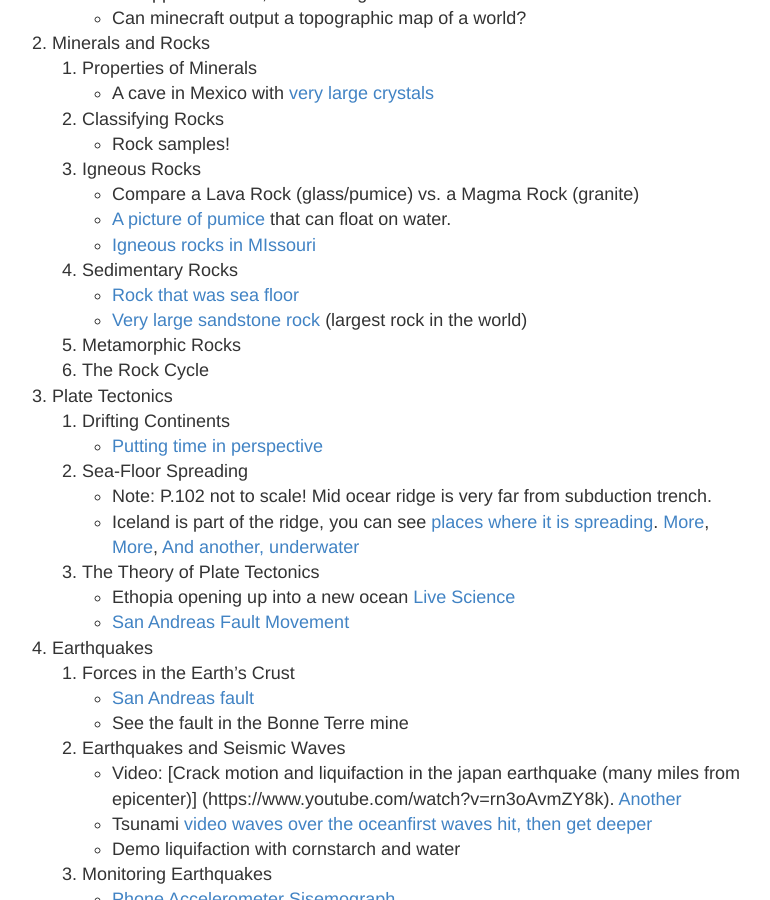
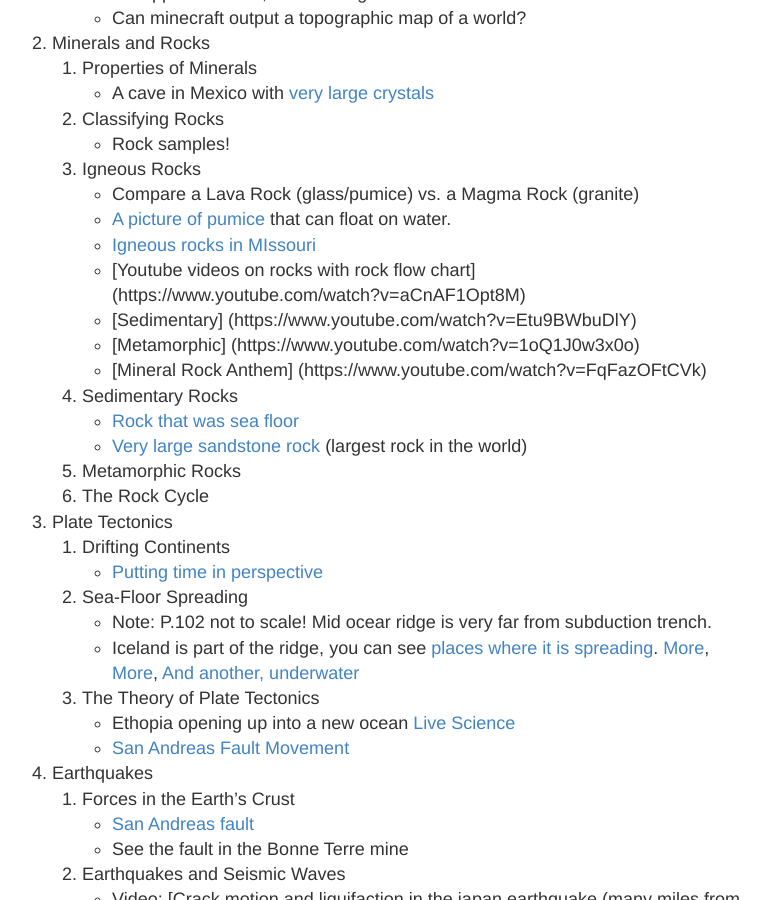
Before and after one commit to ctkstl/earth_science, a Jekyll site: the page built from resources.md, in a window 1280 px wide and 900 px high, scrolled down 1770 px. Shown: the whole window, without its empty margins (258-1028 px from the left). Built offline with Jekyll 4.4.1, drawn with Linux system fonts in a browser that asks for light colours; Markdown is read by kramdown in place of the engine named in the settings.

Commit message:
added youtube rock videos

```diff
--- a/resources.md
+++ b/resources.md
@@ -36,6 +36,11 @@ permalink: /resources/
         *   Compare a Lava Rock (glass/pumice) vs. a Magma Rock (granite)
         *   [A picture of pumice](http://epod.usra.edu/blog/2015/06/encore-reticulite.html) that can float on water.
         *   [Igneous rocks in MIssouri](http://dnr.mo.gov/geology/docs/gcsummer8.pdf)
+        *   [Youtube videos on rocks with rock flow chart] (https://www.youtube.com/watch?v=aCnAF1Opt8M)
+        *   [Sedimentary] (https://www.youtube.com/watch?v=Etu9BWbuDlY)
+        *   [Metamorphic] (https://www.youtube.com/watch?v=1oQ1J0w3x0o)
+        *   [Mineral Rock Anthem] (https://www.youtube.com/watch?v=FqFazOFtCVk)
+
     4.  Sedimentary Rocks
         *   [Rock that was sea floor](http://epod.usra.edu/blog/2015/06/nevadas-valley-of-fire.html)
         *   [Very large sandstone rock](https://en.wikipedia.org/wiki/Uluru) (largest rock in the world)
```
